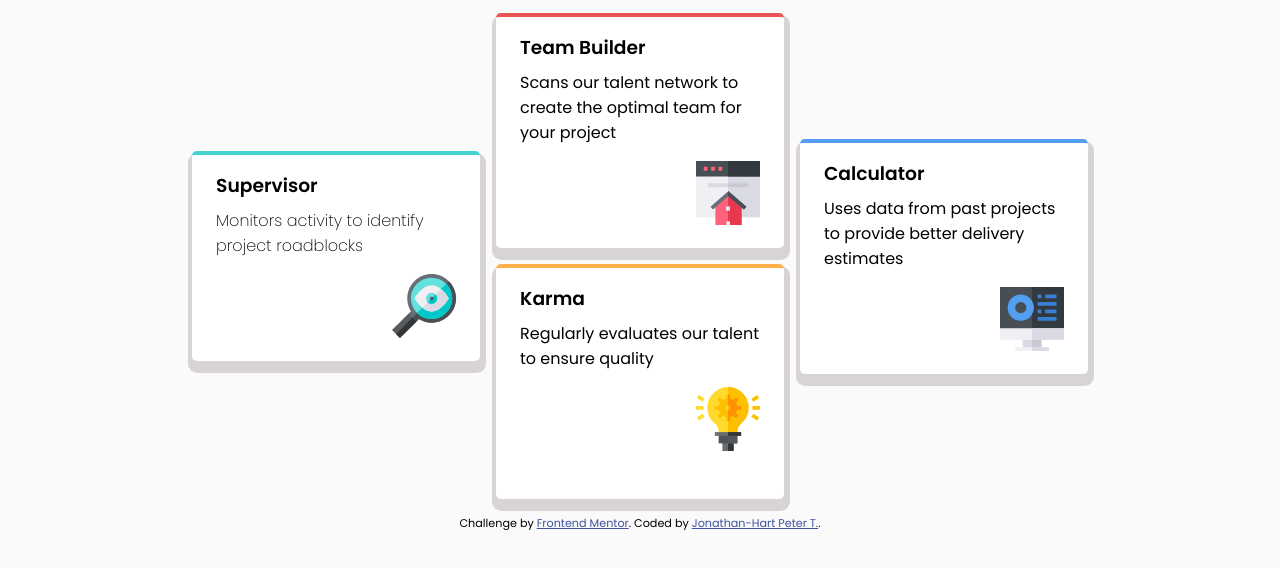
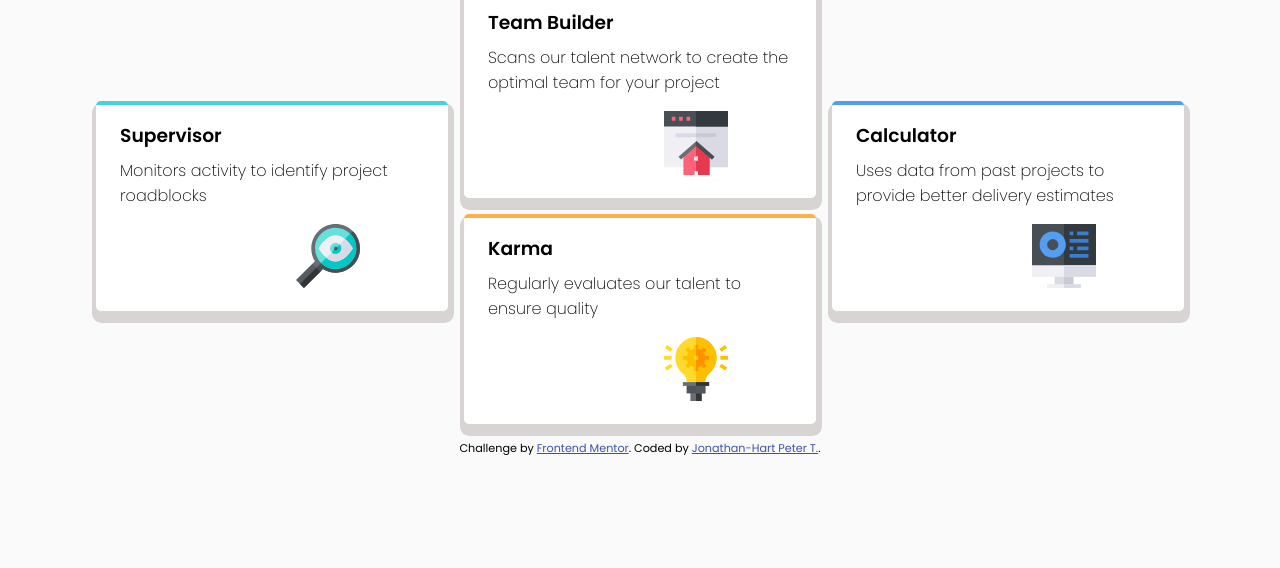
Before and after one commit to PeeroDemba/Four-Card-Feature-Section, a plain HTML site: page four-card-feature-section-master/index.html in a window 1280 px wide. Shown: the part 206-774 px from the top of the page. Drawn offline with Linux system fonts and the light colour scheme.

Commit message:
second commit

```diff
--- a/four-card-feature-section-master/main.scss
+++ b/four-card-feature-section-master/main.scss
@@ -13,7 +13,7 @@ body {
 main.container {
   max-width: 90rem;
   min-height: 30rem;
-  padding: 1rem 15rem;
+  padding: 1rem 6rem;
 
   & .text {
     margin-bottom: 1rem;
@@ -79,6 +79,7 @@ main.container {
 
         & p {
           margin-bottom: 1rem;
+          font-weight: 200;
         }
 
         & img {
@@ -99,6 +100,7 @@ main.container {
 
         & p {
           margin-bottom: 1rem;
+          font-weight: 200;
         }
 
         & img {
@@ -120,6 +122,7 @@ main.container {
 
       & p {
         margin-bottom: 1rem;
+        font-weight: 200;
       }
 
       & img {
```
Also changed, not shown: four-card-feature-section-master/main.css.
